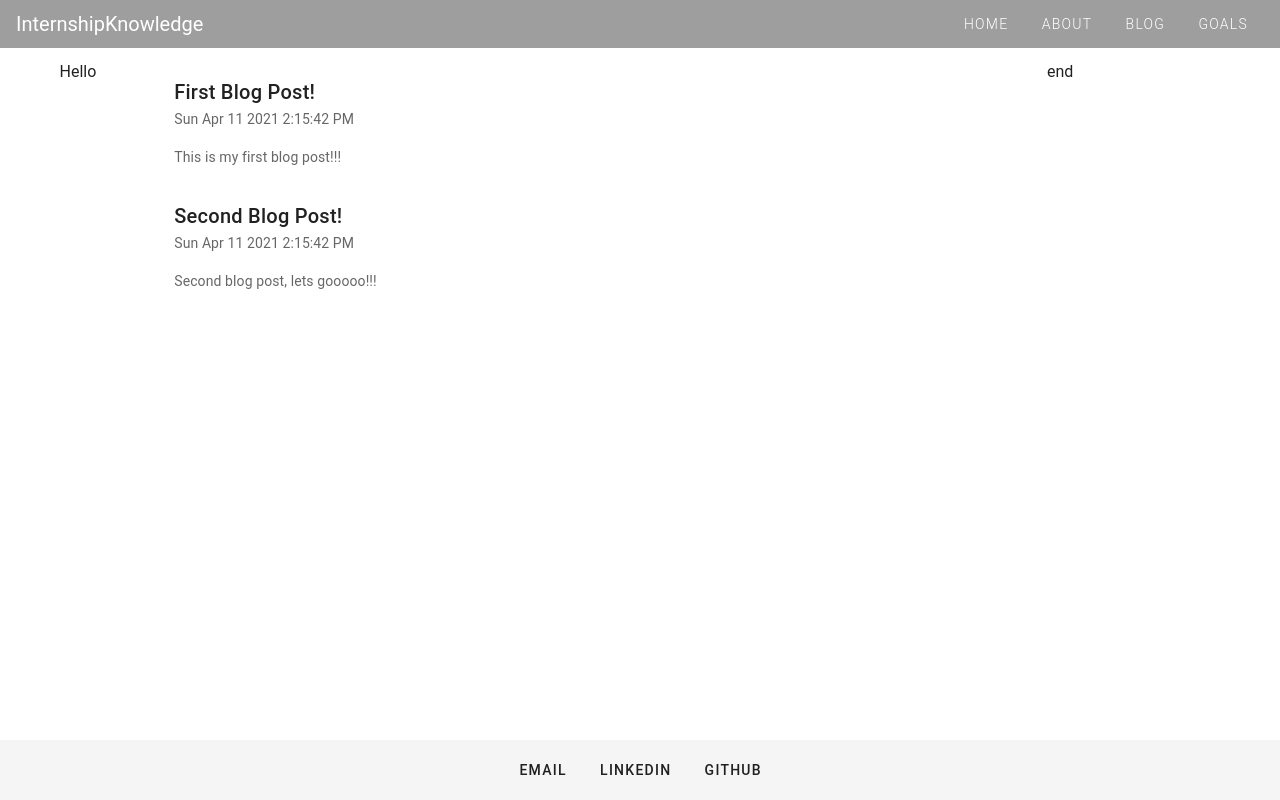
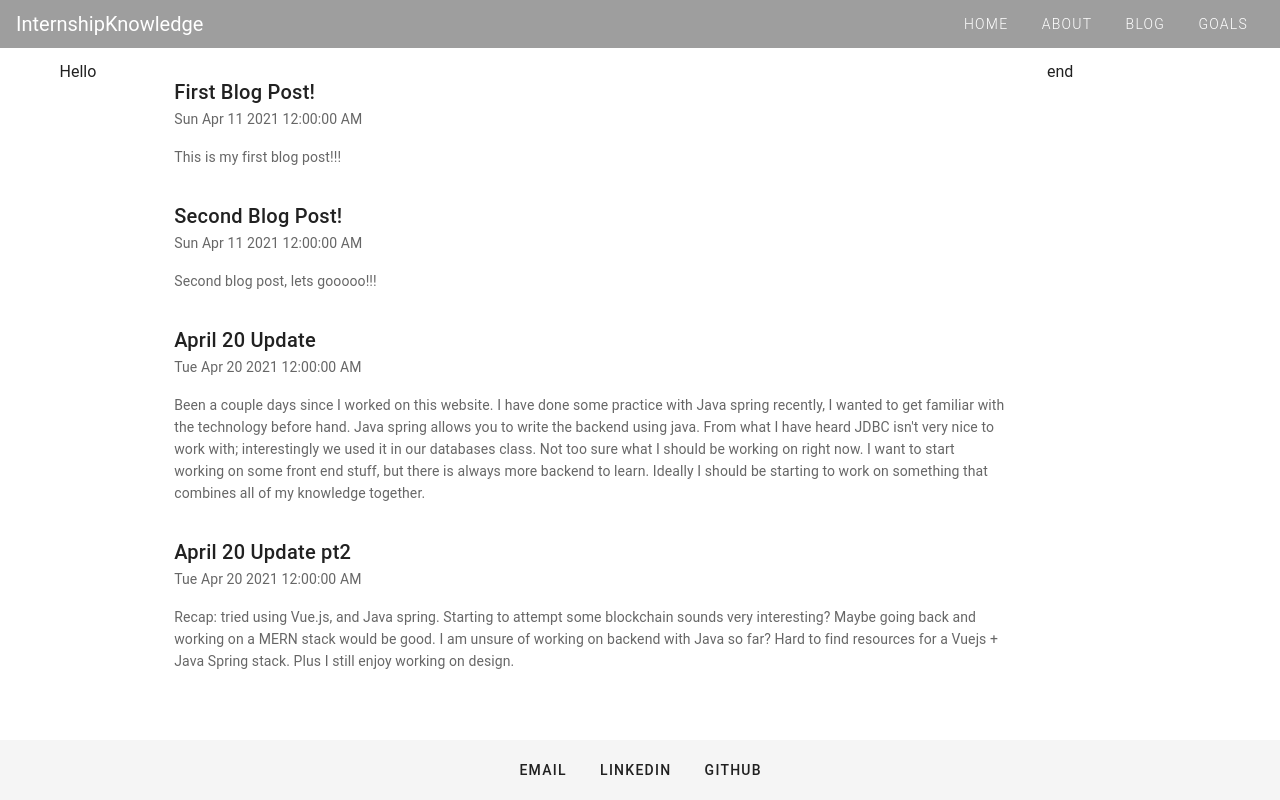
Before and after one commit to drTricked/InternshipKnowledge, a Vue app in the folder internship-knowledge/: page /blog in a window 1280 px wide. Built offline with nearby package versions, Linux system fonts and the light colour scheme; the HTML template or start-up script is replaced by a standard one.

Commit message:
updates : added 2 blog posts

```diff
--- a/internship-knowledge/src/views/Blog.vue
+++ b/internship-knowledge/src/views/Blog.vue
@@ -41,13 +41,29 @@
       posts: [
         {
           title: "First Blog Post!",
-          date: new Date(),
+          date: new Date("2021-04-11"),
           text: "This is my first blog post!!!",
         },
         {
           title: "Second Blog Post!",
-          date: new Date(),
+          date: new Date("2021-04-11"),
           text: "Second blog post, lets gooooo!!!",
+        },
+        {
+          title: "April 20 Update",
+          date: new Date("2021-04-20"),
+          text:
+            "Been a couple days since I worked on this website. I have done some practice with Java spring recently, I wanted to get familiar with the technology before hand." +
+            " Java spring allows you to write the backend using java. From what I have heard JDBC isn't very nice to work with; interestingly we used it in our databases class." +
+            " Not too sure what I should be working on right now. I want to start working on some front end stuff, but there is always more backend to learn." +
+            " Ideally I should be starting to work on something that combines all of my knowledge together.",
+        },
+        {
+          title: "April 20 Update pt2",
+          date: new Date("2021-04-20"),
+          text:
+            "Recap: tried using Vue.js, and Java spring. Starting to attempt some blockchain sounds very interesting? Maybe going back and working on a MERN stack would be good." +
+            " I am unsure of working on backend with Java so far? Hard to find resources for a Vuejs + Java Spring stack. Plus I still enjoy working on design.",
         },
       ],
     }),
```
